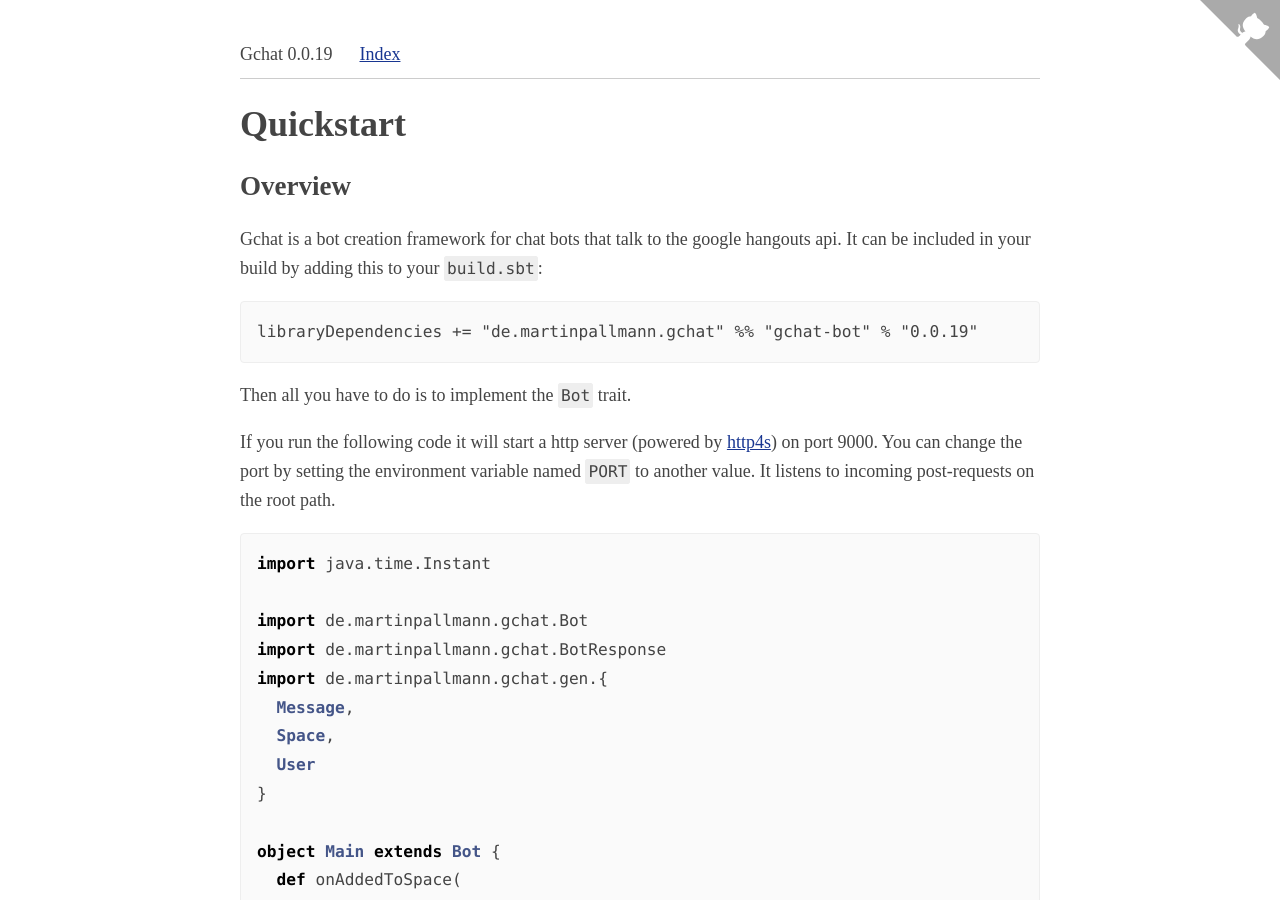
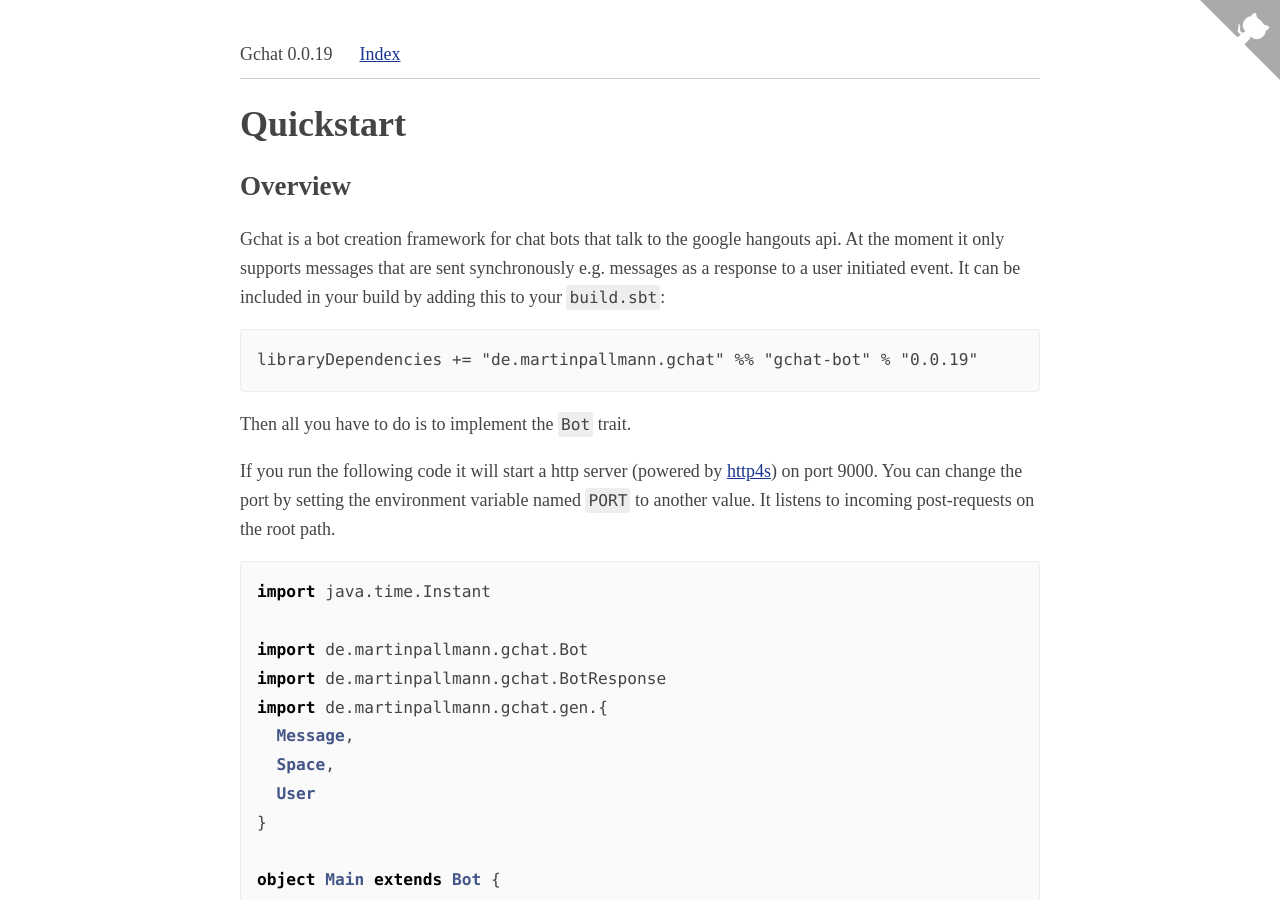
Before and after one commit to martinpallmann/gchat, a Jekyll site: the page built from index.md, in a window 1280 px wide and 900 px high. Built offline with Jekyll 4.4.1, drawn with Linux system fonts in a browser that asks for light colours; our own code applies the rules of GitHub Pages for plain Markdown files.

Commit message:
Deploying to gh-pages from  @ e5cf386043c95ebf1badfb0afe397394e5222daa 🚀

````diff
--- a/index.md
+++ b/index.md
@@ -6,6 +6,8 @@ toc: true
 ## Overview
 
 Gchat is a bot creation framework for chat bots that talk to the google hangouts api.
+At the moment it only supports messages that are sent synchronously e.g.
+messages as a response to a user initiated event.
 It can be included in your build by adding this to your `build.sbt`:
 
 ```
````
